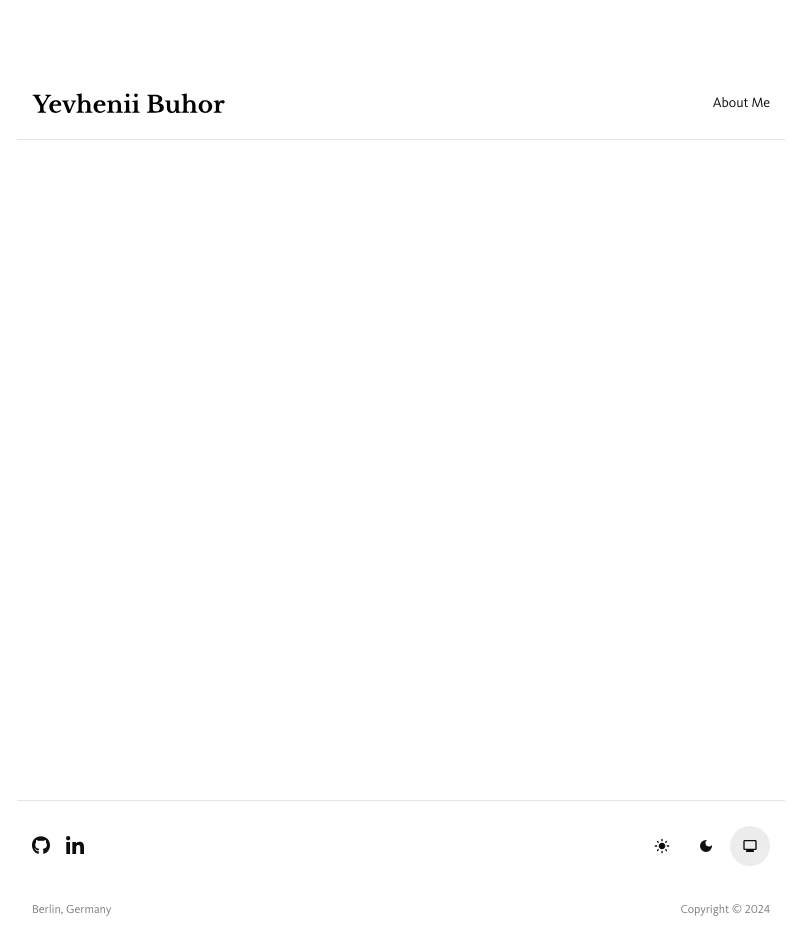
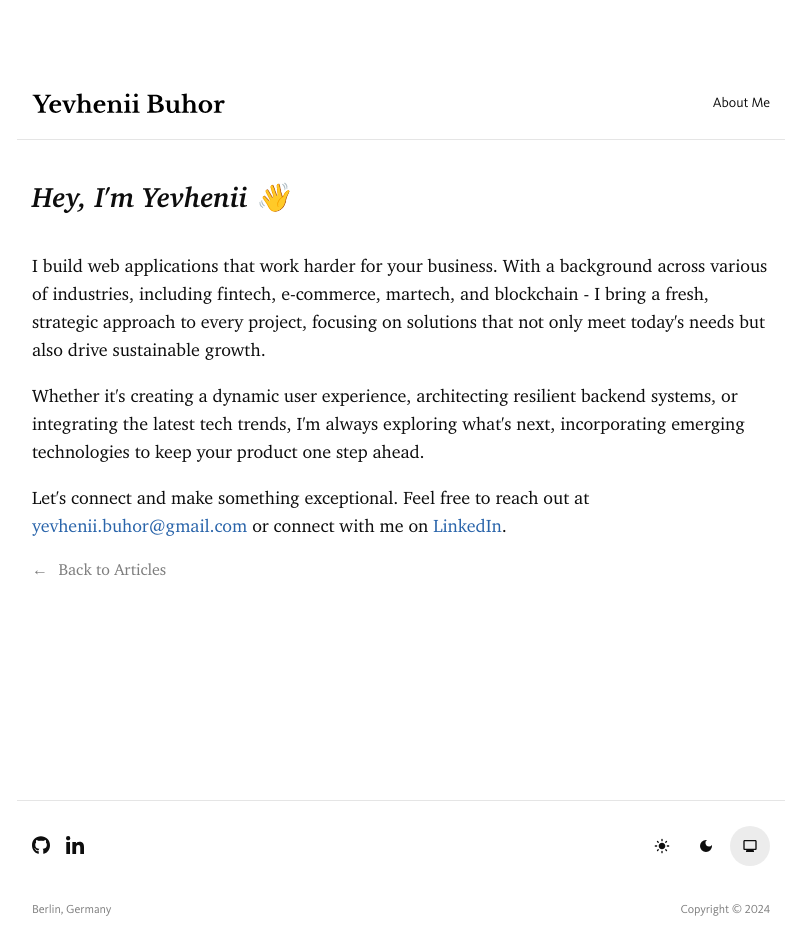
Before and after one commit to eugenebuhor/beugene.com, a Next.js app: page /about in a window 1280 px wide. Shown: the whole page, without its empty margins (239-1040 px from the left). Built offline with nearby package versions, Linux system fonts and the light colour scheme.

Commit message:
added content to about page (#25)

```diff
--- a/src/app/about/page.tsx
+++ b/src/app/about/page.tsx
@@ -1,5 +1,43 @@
+import Link from 'next/link';
+import Typography from '@/ui/common/Typography';
+import { Links } from '@/constants';
+
 const AboutPage = () => {
-  return null;
+  return (
+    <article>
+      <Typography variant="h2" component="h2" fontStyle="italic">
+        Hey, I&apos;m Yevhenii 👋
+      </Typography>
+
+      <br />
+
+      <Typography variant="subtitle" component="p">
+        I build web applications that work harder for your business. With a background across
+        various of industries, including fintech, e-commerce, martech, and blockchain - I bring a
+        fresh, strategic approach to every project, focusing on solutions that not only meet
+        today&apos;s needs but also drive sustainable growth.
+      </Typography>
+
+      <Typography variant="subtitle" component="p">
+        Whether it&apos;s creating a dynamic user experience, architecting resilient backend
+        systems, or integrating the latest tech trends, I&apos;m always exploring what&apos;s next,
+        incorporating emerging technologies to keep your product one step ahead.
+      </Typography>
+
+      <Typography variant="subtitle" component="p">
+        Let&apos;s connect and make something exceptional. Feel free to reach out at{' '}
+        <Link href={`mailto:${Links.EMAIL} `}>{Links.EMAIL}</Link> or connect with me on{' '}
+        <Link href={Links.LINKED_IN} target="_blank">
+          LinkedIn
+        </Link>
+        .
+      </Typography>
+
+      <Link href="/articles">
+        <Typography color="text-secondary">←&nbsp;&nbsp;&nbsp;Back to Articles</Typography>
+      </Link>
+    </article>
+  );
 };
 
 export default AboutPage;
--- a/src/constants/links.ts
+++ b/src/constants/links.ts
@@ -1,4 +1,5 @@
 export enum Links {
   LINKED_IN = 'https://www.linkedin.com/in/beugene',
   GITHUB = 'https://github.com/eugenebuhor',
+  EMAIL = 'yevhenii.buhor@gmail.com',
 }
--- a/src/ui/articles/ArticlesPreview.module.css
+++ b/src/ui/articles/ArticlesPreview.module.css
@@ -2,7 +2,7 @@
     display: flex;
     flex-direction: column;
     gap: 3rem;
-    margin-top: 8rem;
+    margin-top: 5rem;
 }
 
 .container .nav {
```
Also changed, not shown: src/ui/articles/ArticlesPreview.tsx (+5 -4 lines).
